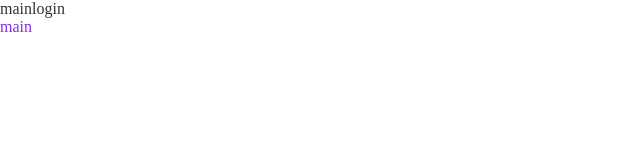
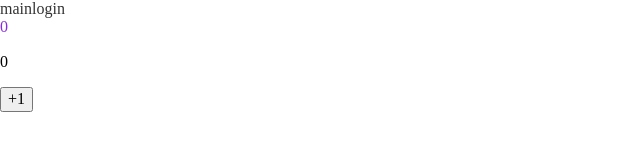
Before and after one commit to aouos/vue-admin, a Vue app: page /#/main in a window 1280 px wide. Shown: the top 162 px of the page, without its empty margins (0-640 px from the left). Built offline with nearby package versions, Linux system fonts and the light colour scheme.

Commit message:
feat: use pinia status management

```diff
--- a/package.json
+++ b/package.json
@@ -12,6 +12,7 @@
   },
   "dependencies": {
     "normalize.css": "^8.0.1",
+    "pinia": "^2.0.34",
     "vue": "^3.2.47",
     "vue-router": "^4.1.6"
   },
--- a/src/main.ts
+++ b/src/main.ts
@@ -3,7 +3,9 @@
 import './assets/style/index.less';
 import App from './App.vue';
 import router from './router';
+import pinia from './store';
 
 const app = createApp(App);
 app.use(router);
+app.use(pinia);
 app.mount('#app');
--- /dev/null
+++ b/src/store/counter.ts
@@ -0,0 +1,19 @@
+import { defineStore } from 'pinia';
+
+const useCounterStore = defineStore('counter', {
+  state: () => ({
+    counter: 0
+  }),
+  getters: {
+    doubleCounter(state) {
+      return state.counter * 2;
+    }
+  },
+  actions: {
+    changeCounterAction(newCounter: number) {
+      this.counter = newCounter;
+    }
+  }
+});
+
+export default useCounterStore;
--- /dev/null
+++ b/src/store/index.ts
@@ -0,0 +1,5 @@
+import { createPinia } from 'pinia';
+
+const pinia = createPinia();
+
+export default pinia;
--- a/src/views/main/main.vue
+++ b/src/views/main/main.vue
@@ -1,7 +1,19 @@
-<script lang="ts" setup></script>
+<script lang="ts" setup>
+import useCounterStore from '@/store/counter';
+
+const counterStore = useCounterStore();
+
+const changeCounter = () => {
+  counterStore.changeCounterAction(counterStore.counter + 1);
+};
+</script>
 
 <template>
-  <div class="main">main</div>
+  <div class="main">
+    {{ counterStore.counter }}
+  </div>
+  <p>{{ counterStore.doubleCounter }}</p>
+  <button @click="changeCounter">+1</button>
 </template>
 
 <style scoped>
```
Also changed, not shown: 1 other file (tests, documents, lock files or other folders).
